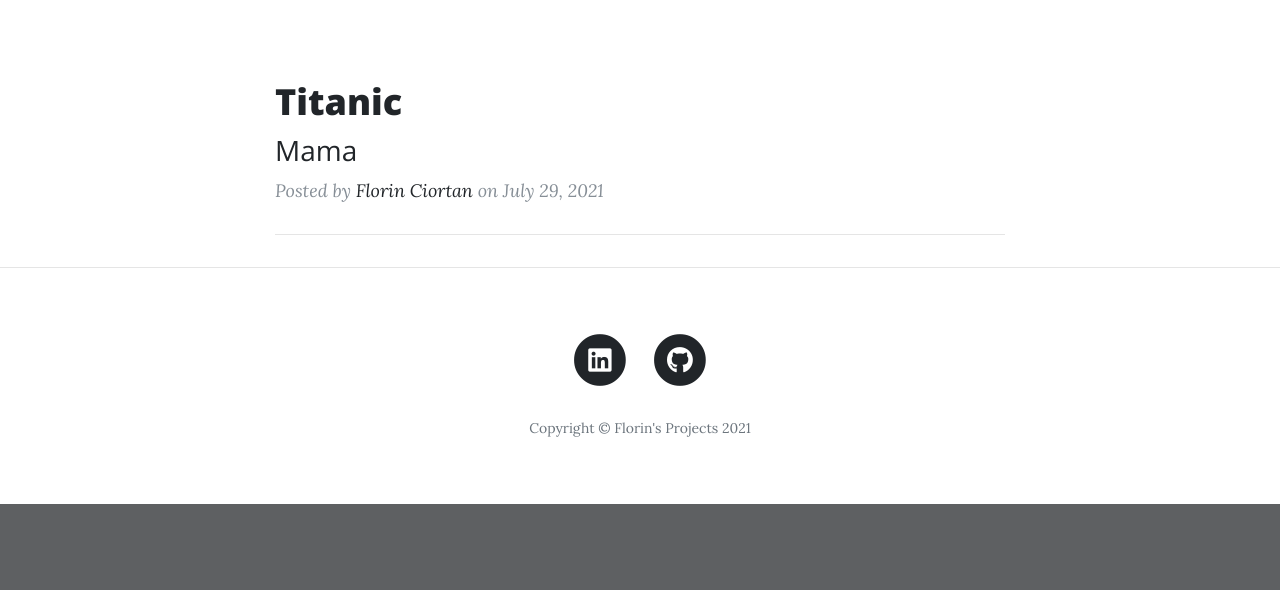
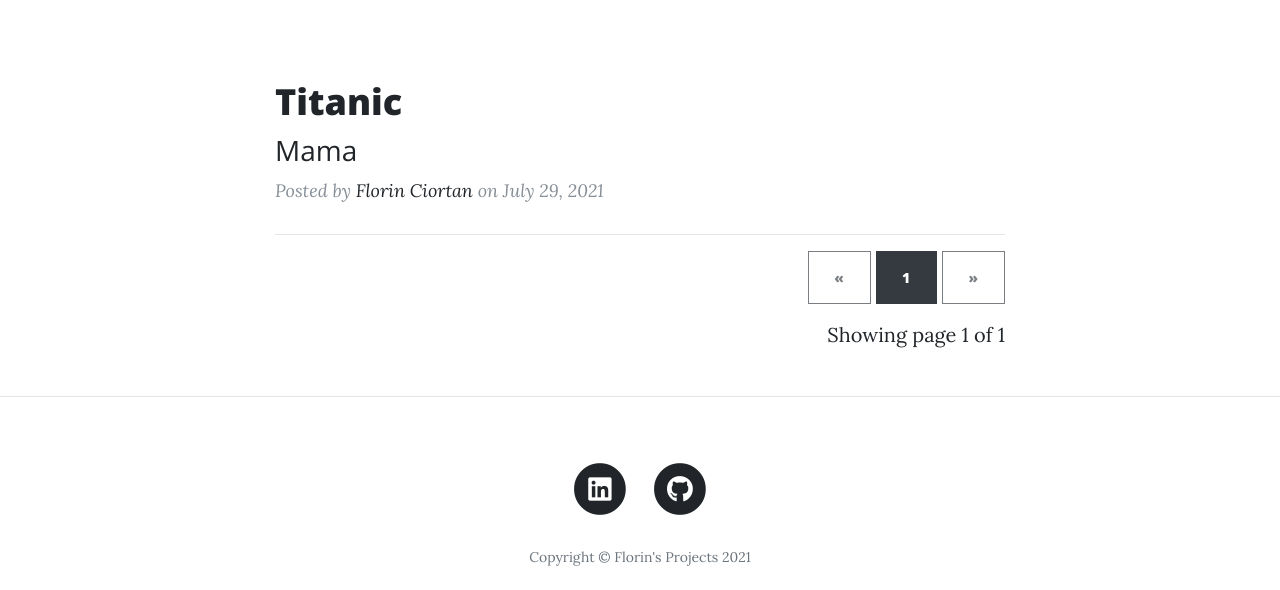
Before and after one commit to CiortanFlorin/Blog, a Flask app: page / in a window 1280 px wide. Shown: the part 532-1122 px from the top of the page. Before the commit the page ends 1036 px from the top, so only its background shows below. Run offline with Flask 2, Linux system fonts and the light colour scheme; data comes from the database, SQL or seed files in the repository; some libraries are stand-ins or nearby versions.

Commit message:
Add pagination

```diff
--- a/main.py
+++ b/main.py
@@ -16,6 +16,7 @@ import requests
 
 app = Flask(__name__)
 app.config['SECRET_KEY'] = os.environ.get("SECRET_KEY")
+
 ckeditor = CKEditor(app)
 Bootstrap(app)
 
@@ -87,9 +88,12 @@ def admin_only(f):
         return f(*args, ** kwargs)
     return decorated_function
 
+ROWS_PER_PAGE = 5
+
 @app.route('/')
 def get_all_posts():
-    posts = BlogPost.query.all()
+    page = request.args.get('page', 1, type=int)
+    posts = BlogPost.query.paginate(page=page, per_page=ROWS_PER_PAGE)
     return render_template("index.html", all_posts=posts)
 
 
--- a/templates/index.html
+++ b/templates/index.html
@@ -19,7 +19,7 @@
   <div class="container">
     <div class="row">
       <div class="col-lg-8 col-md-10 mx-auto">
-        {% for post in all_posts %}
+        {% for post in all_posts.items %}
         <div class="post-preview">
           <a href="{{ url_for('show_post', post_id=post.id) }}">
             <h2 class="post-title">
@@ -40,6 +40,41 @@
         <hr>
         {% endfor %}
 
+        <!-- Pagination Links-->
+<div class="text-right">
+    <a href="{{ url_for('get_all_posts', page=all_posts.prev_num) }}"
+       class="btn btn-outline-dark
+       {% if all_posts.page == 1 %}disabled{% endif %}">
+        &laquo;
+    </a>
+<!-- Loop through the number of pages to display a link for each-->
+    {% for page_num in all_posts.iter_pages(left_edge=1, right_edge=1, left_current=1, right_current=2) %}
+{% if page_num %}
+<!-- Check for the active page and set the link to "Active"-->
+            {% if all_posts.page == page_num %}
+            <a href="{{ url_for('get_all_posts', page=page_num) }}"
+               class="btn btn-dark">
+                {{ page_num }}
+            </a>
+            {% else %}
+            <a href="{{ url_for('get_all_posts', page=page_num) }}"
+               class="btn btn-outline-dark">
+                {{ page_num }}
+            </a>
+            {% endif %}
+        {% else %}
+            ...
+        {% endif %}
+    {% endfor %}
+    <a href="{{ url_for('get_all_posts', page=all_posts.next_num) }}"
+       class="btn btn-outline-dark
+       {% if all_posts.page == all_posts.pages %}disabled{% endif %}">
+        &raquo;
+    </a>
+</div>
+<p class="text-right mt-3">
+   Showing page {{ all_posts.page }} of {{ all_posts.pages }}
+</p>
 
         <!-- New Post -->
         {% if current_user.id==1 %}
```
Also changed, not shown: static/css/clean-blog.css (line endings or trailing spaces), static/css/clean-blog.min.css.
